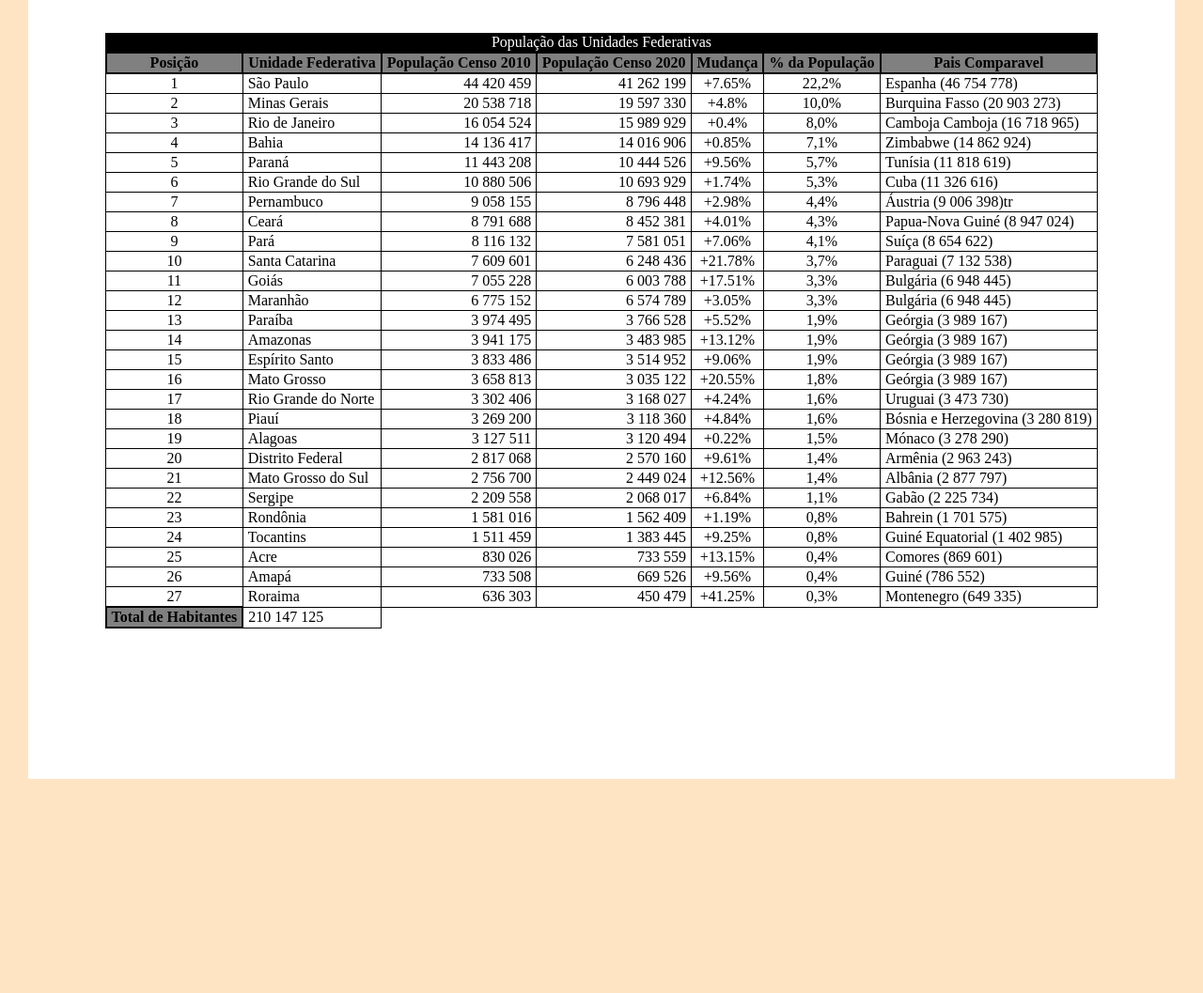
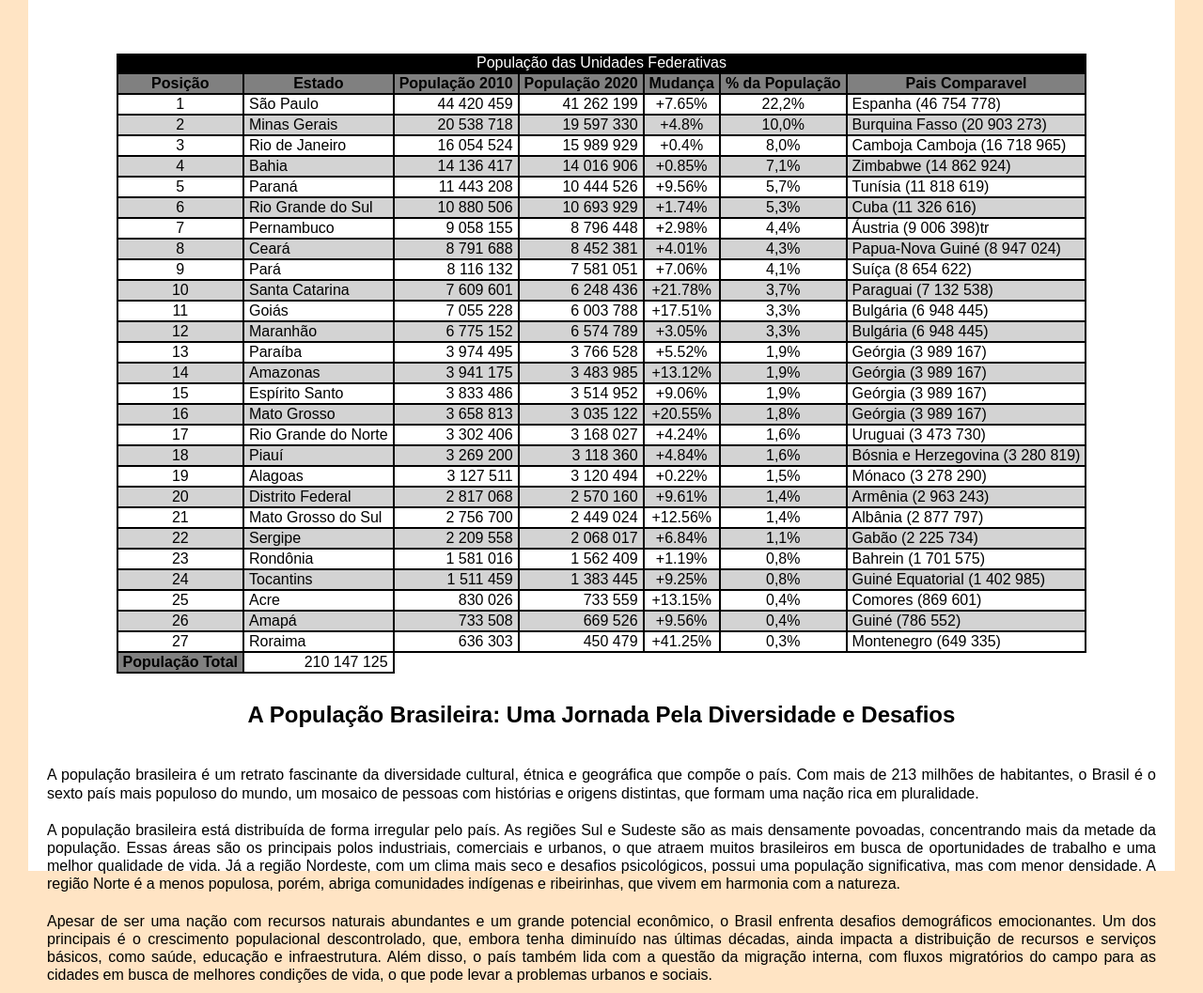
Before and after one commit to Macedoax/curso.html-css-cap.03, a plain HTML site: page ex23/tabela002.html in a window 1280 px wide. Shown: the part 163-1220 px from the top of the page at 94% size. Before the commit the page ends 992 px from the top, so only its background shows below. Drawn offline with Linux system fonts and the light colour scheme.

Commit message:
Update tabela002.html

```diff
--- a/ex23/tabela002.html
+++ b/ex23/tabela002.html
@@ -35,27 +35,44 @@
         }
         body{
             background-color: bisque;
+            font-family: Arial, Helvetica, sans-serif
         }
         main {
             background-color: white;
             max-width: 1200px;
             min-width: 400px;
-            height: 98vh;
+            height: 110vh;
             margin: auto;
             padding: 10px;
         }
         table {
             border-collapse: collapse;
             margin: auto;
+            position: relative; /* usado para fazer o cabeçalho fixo */
         }
-        th {
+
+        thead > tr > th { /* usado para fazer o cabeçalho fixo */
+            position: sticky; /* usado para fazer o cabeçalho fixo */
+            top: -1px; /* usado para fazer o cabeçalho fixo */
+            background-color: gray;
             border: 2px solid black;
             padding: 1px 5px 1px 5px;
+        }
+
+        tbody > tr:nth-child(2n) {
+            background-color: lightgray;
+        } /* comando para efeito zebrado */
+          /* tr:nth-child(odd) » efeito zebrado nas linhas impares */
+          /* tr:nth-child(even) » efeito zebrado nas linhas pares */
+
+        th {
             background-color: gray;
-            color: black;
+            border: 2px solid black;
+            padding: 1px 5px 1px 5px;
         }
+
         td {
-            border: 1px solid black;
+            border: 2px solid black;
             padding: 1px 5px 1px 5px;
         }
 
@@ -71,6 +88,17 @@
             border: 1px solid black;
             background-color: black;
             color: white;
+        }
+
+        h2 {
+            padding: 30px;
+            text-align: center;
+        }
+
+        p {
+            text-align: justify;
+            padding: 10px;
+            line-height: 1.2em;
         }
     </style>
 </head>
@@ -91,13 +119,13 @@
             <caption>População das Unidades Federativas</caption>
             <thead>
                 <tr>
-                    <th><strong>Posição</strong></th>
-                    <th><strong>Unidade Federativa</strong></th>
-                    <th><strong>População</strong> Censo 2010</th>
-                    <th><strong>População</strong> Censo 2020</th>
-                    <th><strong>Mudança</strong></th>
-                    <th><strong>% da População</strong></th>
-                    <th><strong>Pais Comparavel</strong></th>
+                    <th scope="col"><strong>Posição</strong></th>  <!-- scope='col' » indica que o th é um titulo para uma coluna-->
+                    <th scope="col"><strong>Estado</strong></th>
+                    <th scope="col"><strong>População</strong> 2010</th>
+                    <th scope="col"><strong>População</strong> 2020</th>
+                    <th scope="col"><strong>Mudança</strong></th>
+                    <th scope="col"><strong>% da População</strong></th>
+                    <th scope="col"><strong>Pais Comparavel</strong></th>
                 </tr>
 
             </thead>
@@ -346,11 +374,38 @@
                     <td>Montenegro (649 335)</td>
                 </tr>
             </tbody>
-            <tfooter>
-                <th>Total de Habitantes</th>
-                <td>210 147 125</td>
-            </tfooter>
+            <tfoot>
+                <th scope="row">População Total </th> <!-- scope='row' » indica que o th é um titulo para a linha-->
+                <td class="numero">210 147 125</td>
+            </tfoot>
         </table>
+
+        <h2>A População Brasileira: Uma Jornada Pela Diversidade e Desafios</h2>
+
+        <p>
+            A população brasileira é um retrato fascinante da diversidade cultural, étnica e geográfica
+            que compõe o país. Com mais de 213 milhões de habitantes, o Brasil é o sexto país mais
+            populoso do mundo, um mosaico de pessoas com histórias e origens distintas, que formam uma
+            nação rica em pluralidade.
+        </p>
+        <p>
+            A população brasileira está distribuída de forma irregular pelo país. As regiões Sul e
+            Sudeste são as mais densamente povoadas, concentrando mais da metade da população.
+            Essas áreas são os principais polos industriais, comerciais e urbanos, o que atraem
+            muitos brasileiros em busca de oportunidades de trabalho e uma melhor qualidade de vida.
+            Já a região Nordeste, com um clima mais seco e desafios psicológicos, possui uma população
+            significativa, mas com menor densidade. A região Norte é a menos populosa, porém, abriga
+            comunidades indígenas e ribeirinhas, que vivem em harmonia com a natureza.
+        </p>
+        <p>
+            Apesar de ser uma nação com recursos naturais abundantes e um grande potencial econômico,
+            o Brasil enfrenta desafios demográficos emocionantes. Um dos principais é o crescimento
+            populacional descontrolado, que, embora tenha diminuído nas últimas décadas, ainda impacta
+            a distribuição de recursos e serviços básicos, como saúde, educação e infraestrutura.
+            Além disso, o país também lida com a questão da migração interna, com fluxos migratórios
+            do campo para as cidades em busca de melhores condições de vida, o que pode levar a
+            problemas urbanos e sociais.
+        </p>
     </main>
 </body>
 </html>
```
